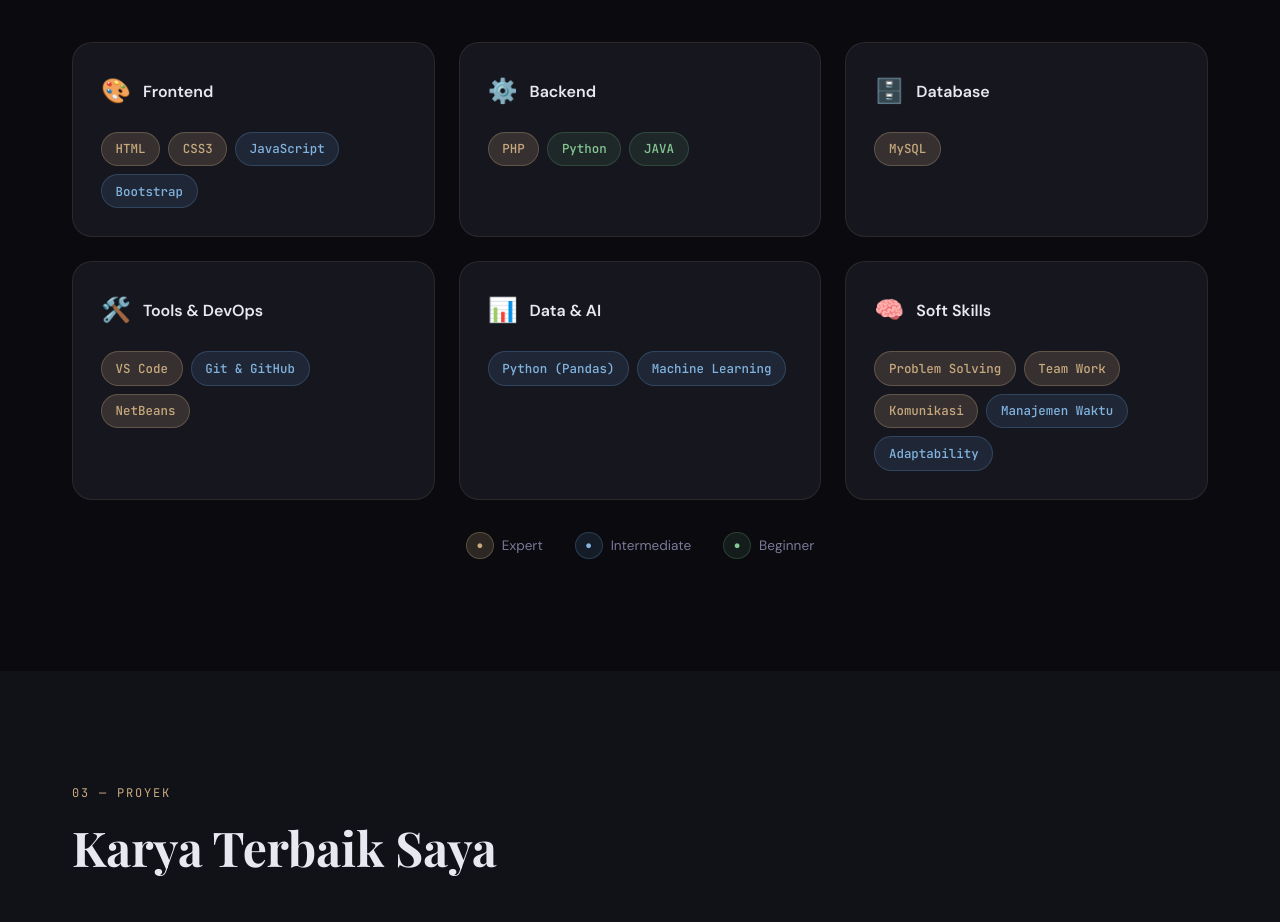
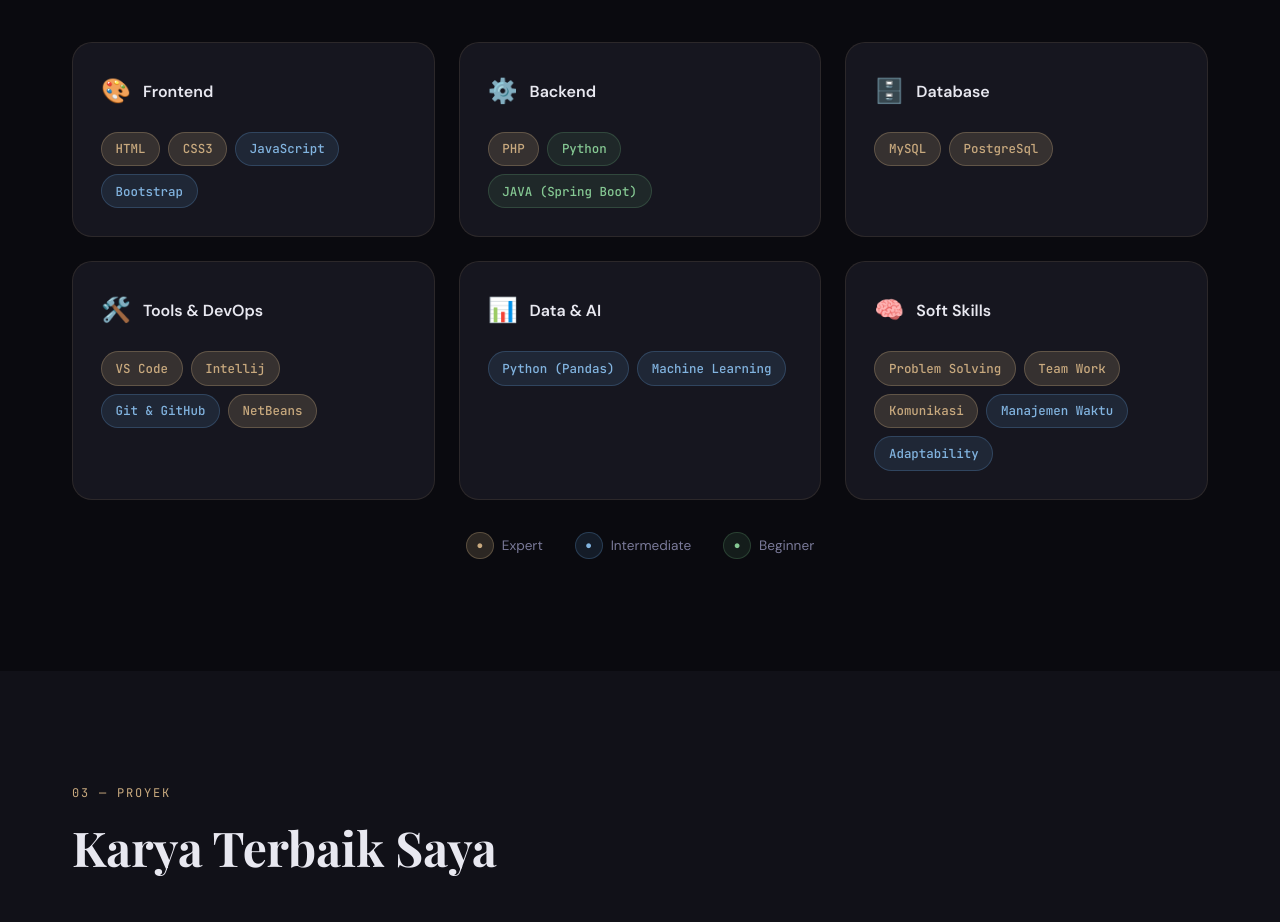
Before and after one commit to knisaa-i/Portfolio-Khairunnisa, a plain HTML site: page index.html in a window 1280 px wide. Shown: the part 1820-2742 px from the top of the page. Drawn offline with nearby package versions, Linux system fonts and the light colour scheme; files whose address does not match are found by name; a web font is replaced by a local one.

Commit message:
Update index.html

```diff
--- a/index.html
+++ b/index.html
@@ -139,7 +139,7 @@
           <div class="skill-tags">
             <span class="skill-tag level-expert">PHP</span>
             <span class="skill-tag level-beginner">Python</span>
-            <span class="skill-tag level-beginner">JAVA</span>
+            <span class="skill-tag level-beginner">JAVA (Spring Boot)</span>
           </div>
         </div>
 
@@ -150,6 +150,7 @@
           </div>
           <div class="skill-tags">
             <span class="skill-tag level-expert">MySQL</span>
+            <span class="skill-tag level-expert">PostgreSql</span>
           </div>
         </div>
 
@@ -160,6 +161,7 @@
           </div>
           <div class="skill-tags">
             <span class="skill-tag level-expert">VS Code</span>
+            <span class="skill-tag level-expert">Intellij</span>
             <span class="skill-tag level-mid">Git & GitHub</span>
             <span class="skill-tag level-expert">NetBeans</span>
           </div>
```
